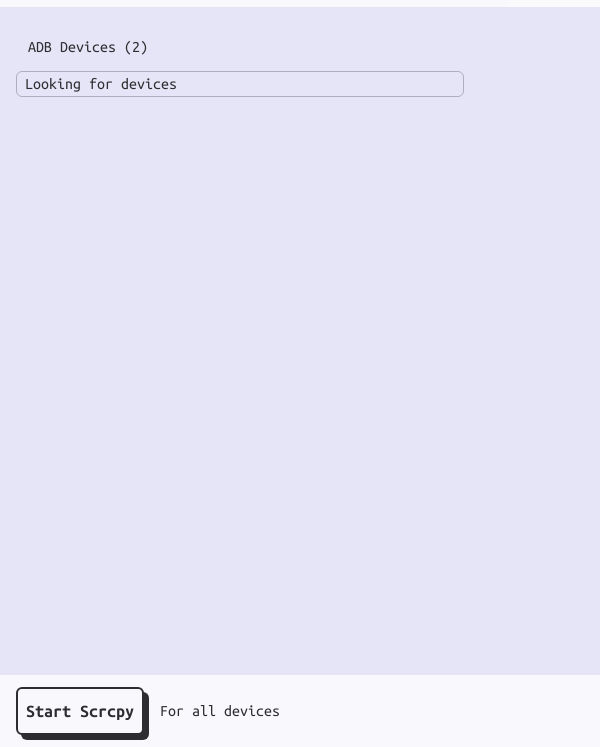
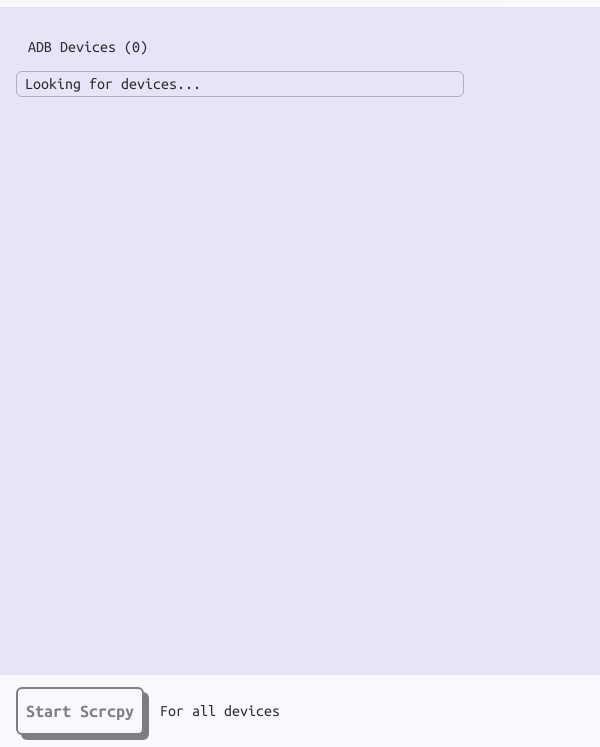
Before and after one commit to 45h1m/scrcpy-multiview, an Electron app: page index.html in a window 600 px wide. Shown: the part 53-800 px from the top of the page. Drawn offline with nearby package versions, Linux system fonts and the light colour scheme; no server answers.

Commit message:
minor cleanup

```diff
--- a/index.html
+++ b/index.html
@@ -46,13 +46,13 @@
         </div>
 
         <div class="p-4">
-            <p id="deviceCount" class="p-3">ADB Devices (2)</p>
-            <ul id="deviceList" class="device-list border rounded-md border-black/30 px-2 max-w-md">Looking for devices
+            <p id="deviceCount" class="p-3">ADB Devices (0)</p>
+            <ul id="deviceList" class="device-list border rounded-md border-black/30 px-2 max-w-md">Looking for devices...
             </ul>
         </div>
         <div class="flex flex-1 h-full"></div>
         <div class="px-4 py-3 flex gap-4 items-center sticky bottom-0 bg-white">
-            <button class="border-2 border-black rounded-md p-2 bg-white text-lg font-bold" id="toggleButton">Start Scrcpy</button>
+            <button disabled class="border-2 border-black rounded-md p-2 bg-white text-lg font-bold" id="toggleButton">Start Scrcpy</button>
             <p>For all devices</p>
         </div>
         <script type="module" src="renderer.js"></script>
--- a/renderer.js
+++ b/renderer.js
@@ -89,11 +89,8 @@
         toggleButton.classList.add("active");
         toggleButton.removeAttribute("disabled");
     } else {
-        alert("ok");
         multiScrcpy.stopAll();
-        alert("stop");
         ipcRenderer.send("restart-app");
-        alert("restart");
     }
 });
 
```
Also changed, not shown: 1 other file.
